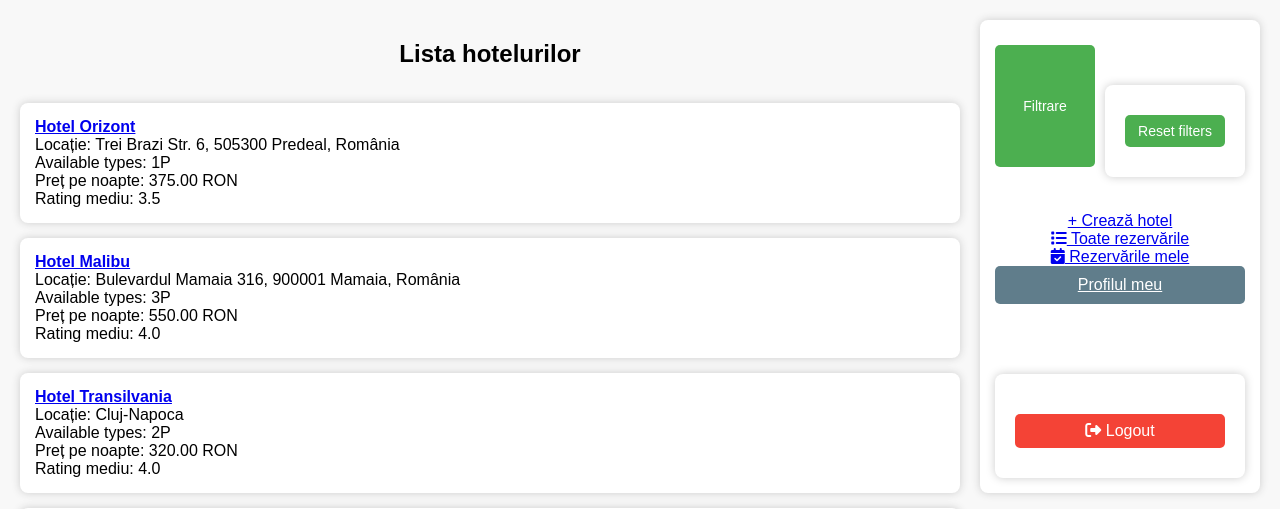
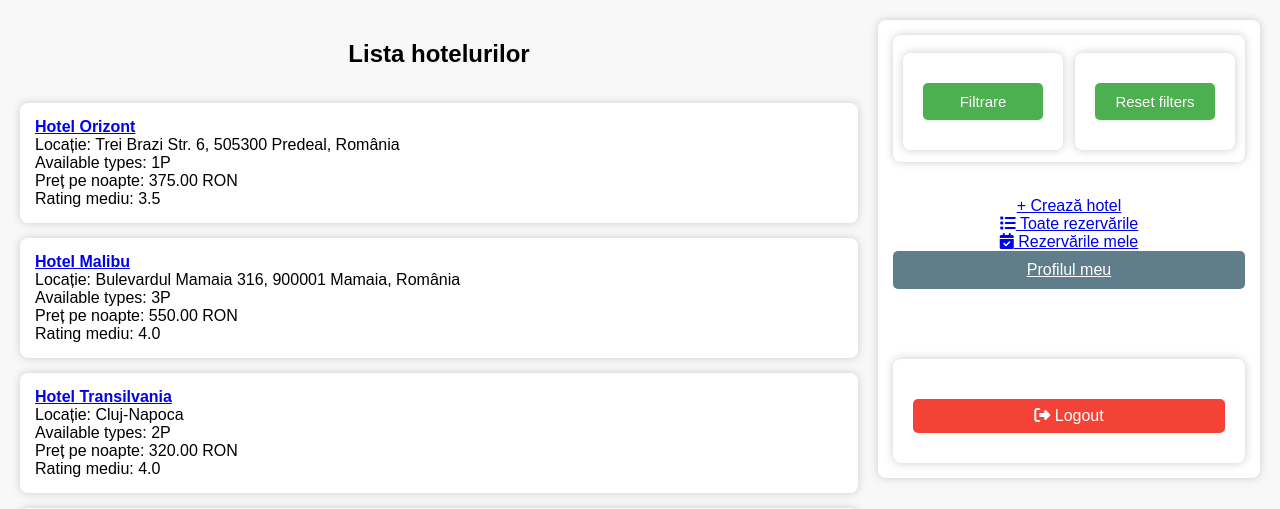
Before and after one commit to tomageorge0421/BookingApplication, a Django app: page /booking/hotels/ in a window 1280 px wide. Shown: the top 509 px of the page. Run offline with Django 5.2, Linux system fonts and the light colour scheme; a user stored in the database is signed in; data comes from the database, SQL or seed files in the repository; both versions use the stored data as it was after the commit.

Commit message:
fixed the filter button in hotels page

```diff
--- a/mysite/booking/templates/booking/hotels.html
+++ b/mysite/booking/templates/booking/hotels.html
@@ -17,9 +17,8 @@
             gap: 20px;
             min-height: 100vh;
         }
-        /* Stânga: lista hotelurilor */
         .left-column {
-            flex: 4; /* 80% */
+            flex: 4;
             display: flex;
             flex-direction: column;
             gap: 15px;
@@ -31,9 +30,8 @@
             box-shadow: 0 0 8px #ccc;
             text-align: left;
         }
-        /* Dreapta: butoane + filter */
         .right-column {
-            flex: 1; /* 20% */
+            flex: 1;
             background: white;
             padding: 15px;
             border-radius: 8px;
@@ -43,25 +41,43 @@
             flex-direction: column;
             align-items: stretch;
         }
+
+        .filter-buttons-wrapper {
+            background: #fff;
+            border-radius: 8px;
+            box-shadow: 0 0 8px #ccc;
+            padding: 18px 10px 12px 10px;
+            margin-bottom: 15px;
+            display: flex;
+            justify-content: center;
+            gap: 12px;
+        }
         .filter-buttons {
             display: flex;
-            justify-content: flex-end;
-            gap: 10px;
-            margin-bottom: 15px;
+            gap: 12px;
         }
-        .filter-buttons button {
-            width: 100px;
-            padding: 8px;
-            font-size: 14px;
+        .filter-btn {
+            width: 120px;
+            padding: 10px;
+            font-size: 15px;
+            font-weight: 500;
             cursor: pointer;
             border: none;
             border-radius: 5px;
             background-color: #4CAF50;
             color: white;
+            transition: background 0.2s, box-shadow 0.2s;
+            box-shadow: 0 2px 3px #eee;
         }
-        .filter-buttons button:hover {
+        .filter-btn:hover {
             background-color: #45a049;
         }
+
+        .filter-buttons form {
+            margin: 0;
+            display: inline;
+        }
+
         #filter-form {
             display: none;
             flex-direction: column;
@@ -116,11 +132,16 @@
     </div>
 
     <div class="right-column">
-        <div class="filter-buttons">
-            <button onclick="toggleFilter()">Filtrare</button>
-            <form method="get" style="display:inline;">
-                <button type="submit">Reset filters</button>
-            </form>
+        <!-- Nou: wrapper filtrare + reset -->
+        <div class="filter-buttons-wrapper">
+            <div class="filter-buttons">
+                <form method="get" style="display:inline;">
+                    <button class="filter-btn" type="button" onclick="toggleFilter()">Filtrare</button>
+                </form>
+                <form method="get" style="display:inline;">
+                    <button class="filter-btn" type="submit">Reset filters</button>
+                </form>
+            </div>
         </div>
 
         <form method="get" id="filter-form">
@@ -149,9 +170,7 @@
                 <i class="fas fa-list me-2"></i> Toate rezervările
             </a>
         </div>
-
         {% endif %}
-
 
         <div class="mt-4 d-grid">
             <a href="{% url 'my_reservations' %}" class="btn btn-primary btn-lg">
@@ -167,12 +186,7 @@
                 <i class="fas fa-sign-out-alt"></i> Logout
             </button>
         </form>
-
     </div>
-
-
-
-
 </div>
 
 <script>
@@ -185,7 +199,6 @@
         }
     }
 
-    // Dacă avem query params, arată filtrul la încărcare
     window.onload = function() {
         const params = new URLSearchParams(window.location.search);
         if (params.toString()) {
@@ -193,6 +206,5 @@
         }
     }
 </script>
-
 </body>
 </html>
```
Also changed, not shown: mysite/db.sqlite3.
